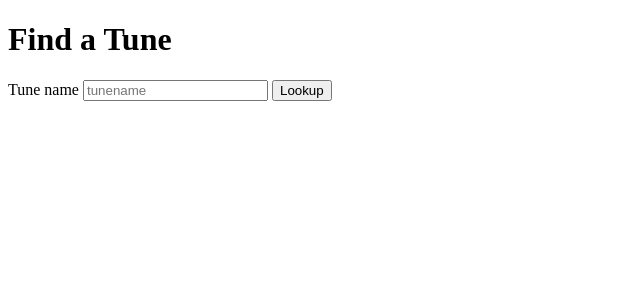
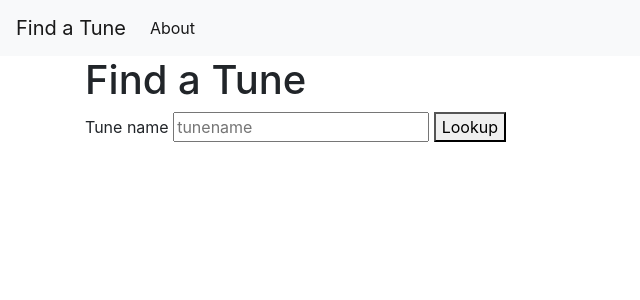
Before and after one commit to jazcap53/Find-Tunes, a Flask app: page / in a window 1280 px wide. Shown: the top 300 px of the page, without its empty margins (0-640 px from the left). Run offline with Flask 2, Linux system fonts and the light colour scheme; some libraries are stand-ins or nearby versions.

Commit message:
Begin setting up flask
On branch add_flask
Changes to be committed:
    modified:   app.py
    new file:   static/css/style.css
    new file:   templates/base.html
    modified:   templates/find_a_tune.html

```diff
--- a/app.py
+++ b/app.py
@@ -5,5 +5,5 @@
 app = Flask(__name__)
 
 @app.route('/')
-def find_a_tune(tune=None):
+def find_a_tune():
     return render_template('find_a_tune.html')
--- /dev/null
+++ b/static/css/style.css
@@ -0,0 +1,6 @@
+h1 {
+    border: 2px #eee solid;
+    color: brown;
+    text-align: center;
+    padding: 2px;
+}
--- /dev/null
+++ b/templates/base.html
@@ -0,0 +1,37 @@
+<!doctype html>
+<html lang="en">
+  <head>
+    <!-- Required meta tags -->
+    <meta charset="utf-8">
+    <meta name="viewport" content="width=device-width, initial-scale=1, shrink-to-fit=no">
+
+    <!-- Bootstrap CSS -->
+    <link rel="stylesheet" href="https://stackpath.bootstrapcdn.com/bootstrap/4.3.1/css/bootstrap.min.css" integrity="sha384-ggOyR0iXCbMQv3Xipma34MD+dH/1fQ784/j6cY/iJTQUOhcWr7x9JvoRxT2MZw1T" crossorigin="anonymous">
+
+    <title>{% block title %} {% endblock %}</title>
+  </head>
+  <body>
+    <nav class="navbar navbar-expand-md navbar-light bg-light">
+        <a class="navbar-brand" href="{{ url_for('find_a_tune')}}">Find a Tune</a>
+        <button class="navbar-toggler" type="button" data-toggle="collapse" data-target="#navbarNav" aria-controls="navbarNav" aria-expanded="false" aria-label="Toggle navigation">
+            <span class="navbar-toggler-icon"></span>
+        </button>
+        <div class="collapse navbar-collapse" id="navbarNav">
+            <ul class="navbar-nav">
+            <li class="nav-item active">
+                <a class="nav-link" href="#">About</a>
+            </li>
+            </ul>
+        </div>
+    </nav>
+    <div class="container">
+        {% block content %} {% endblock %}
+    </div>
+
+    <!-- Optional JavaScript -->
+    <!-- jQuery first, then Popper.js, then Bootstrap JS -->
+    <script src="https://code.jquery.com/jquery-3.3.1.slim.min.js" integrity="sha384-q8i/X+965DzO0rT7abK41JStQIAqVgRVzpbzo5smXKp4YfRvH+8abtTE1Pi6jizo" crossorigin="anonymous"></script>
+    <script src="https://cdnjs.cloudflare.com/ajax/libs/popper.js/1.14.7/umd/popper.min.js" integrity="sha384-UO2eT0CpHqdSJQ6hJty5KVphtPhzWj9WO1clHTMGa3JDZwrnQq4sF86dIHNDz0W1" crossorigin="anonymous"></script>
+    <script src="https://stackpath.bootstrapcdn.com/bootstrap/4.3.1/js/bootstrap.min.js" integrity="sha384-JjSmVgyd0p3pXB1rRibZUAYoIIy6OrQ6VrjIEaFf/nJGzIxFDsf4x0xIM+B07jRM" crossorigin="anonymous"></script>
+  </body>
+</html>
--- a/templates/find_a_tune.html
+++ b/templates/find_a_tune.html
@@ -1,7 +1,23 @@
+{% extends 'base.html' %}
+
+{% block content %}
+    <h1>Find a Tune</h1>
+    <form action="{{ url_for("find_a_tune")}}" method=["get", "post"]>
+    <label for="tune_name">Tune name</label>
+    <input type="text" id="tunename" name="tname" placeholder="tunename">
+    <button type="submit">Lookup</button>
+{% endblock %}
+
+
+
+
+
+<!--
 <!DOCTYPE html>
 <html lang="en">
 <head>
     <meta charset="UTF-8">
+    <link rel="stylesheet" href="{{ url_for('static', filename='css/style.css') }}">
     <title>Find a Tune</title>
 </head>
 <body>
@@ -12,3 +28,4 @@
     <button type="submit">Lookup</button>
 </body>
 </html>
+-->
```
